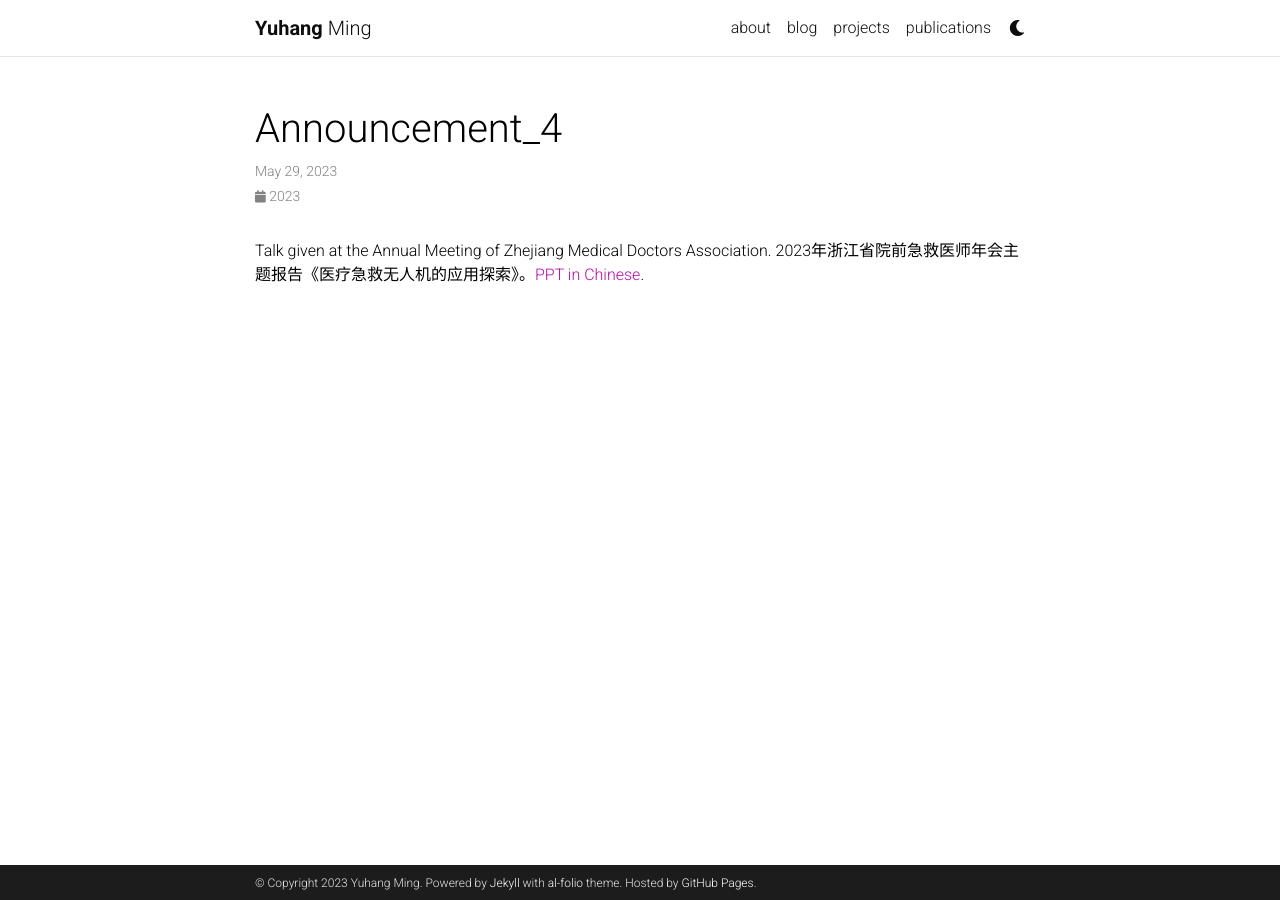
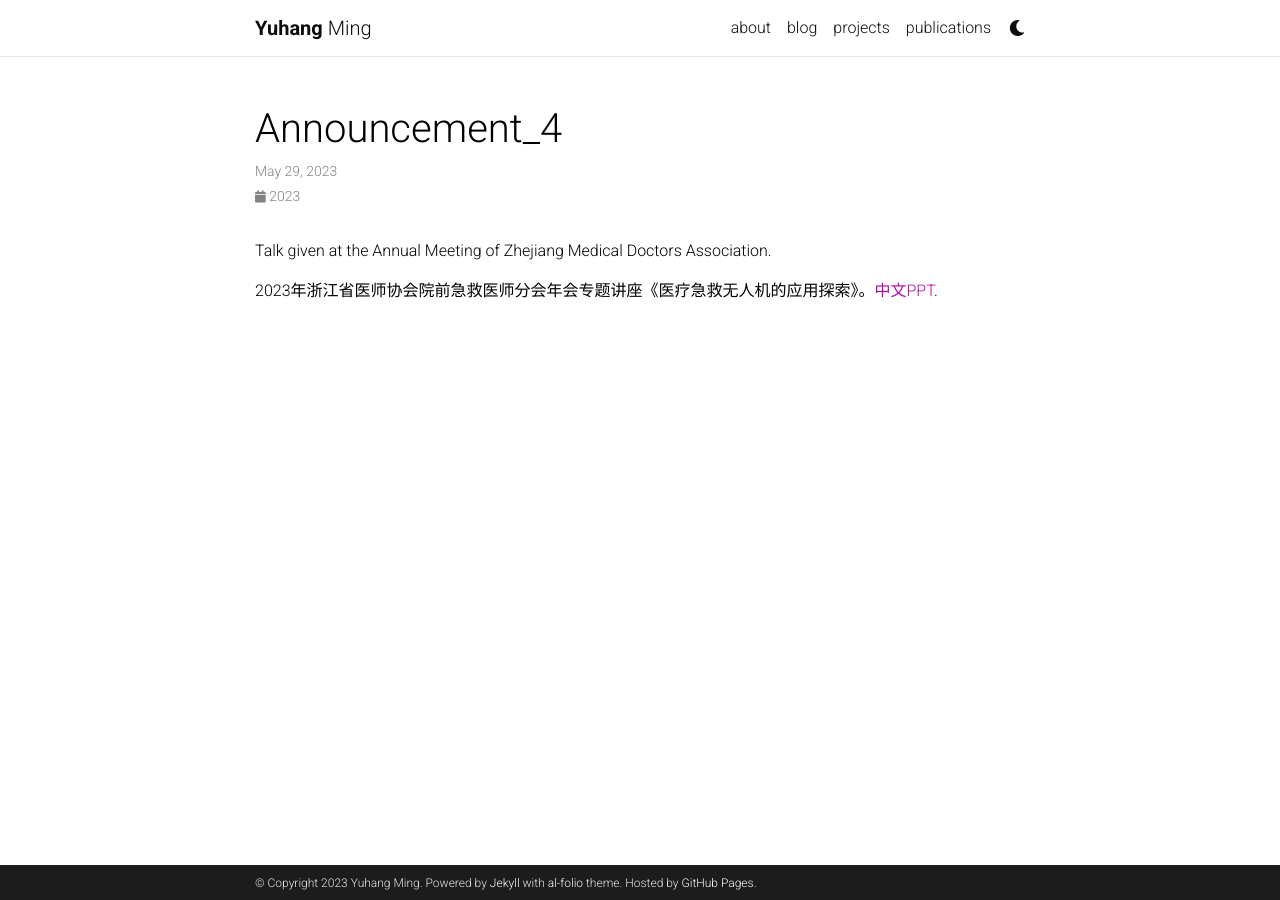
Before and after one commit to YuhangMing/yuhangming.github.io, a Jekyll site: the page built from _news/announcement_4.md, in a window 1280 px wide. Built offline with Jekyll 4.4.1, drawn with Linux system fonts in a browser that asks for light colours; comment, search, counter and statistics services are not loaded; a style sheet for code colours, icons or effects is not loaded.

Commit message:
new format

```diff
--- a/_news/announcement_4.md
+++ b/_news/announcement_4.md
@@ -4,4 +4,6 @@ date: 2023-05-29 16:20:00-0000
 inline: true
 ---
 
-Talk given at the Annual Meeting of Zhejiang Medical Doctors Association. 2023年浙江省院前急救医师年会主题报告《医疗急救无人机的应用探索》。[PPT in Chinese](/assets/files/emergency-drones.pdf).
+Talk given at the Annual Meeting of Zhejiang Medical Doctors Association.
+
+2023年浙江省医师协会院前急救医师分会年会专题讲座《医疗急救无人机的应用探索》。[中文PPT](/assets/files/emergency-drones.pdf).
```
